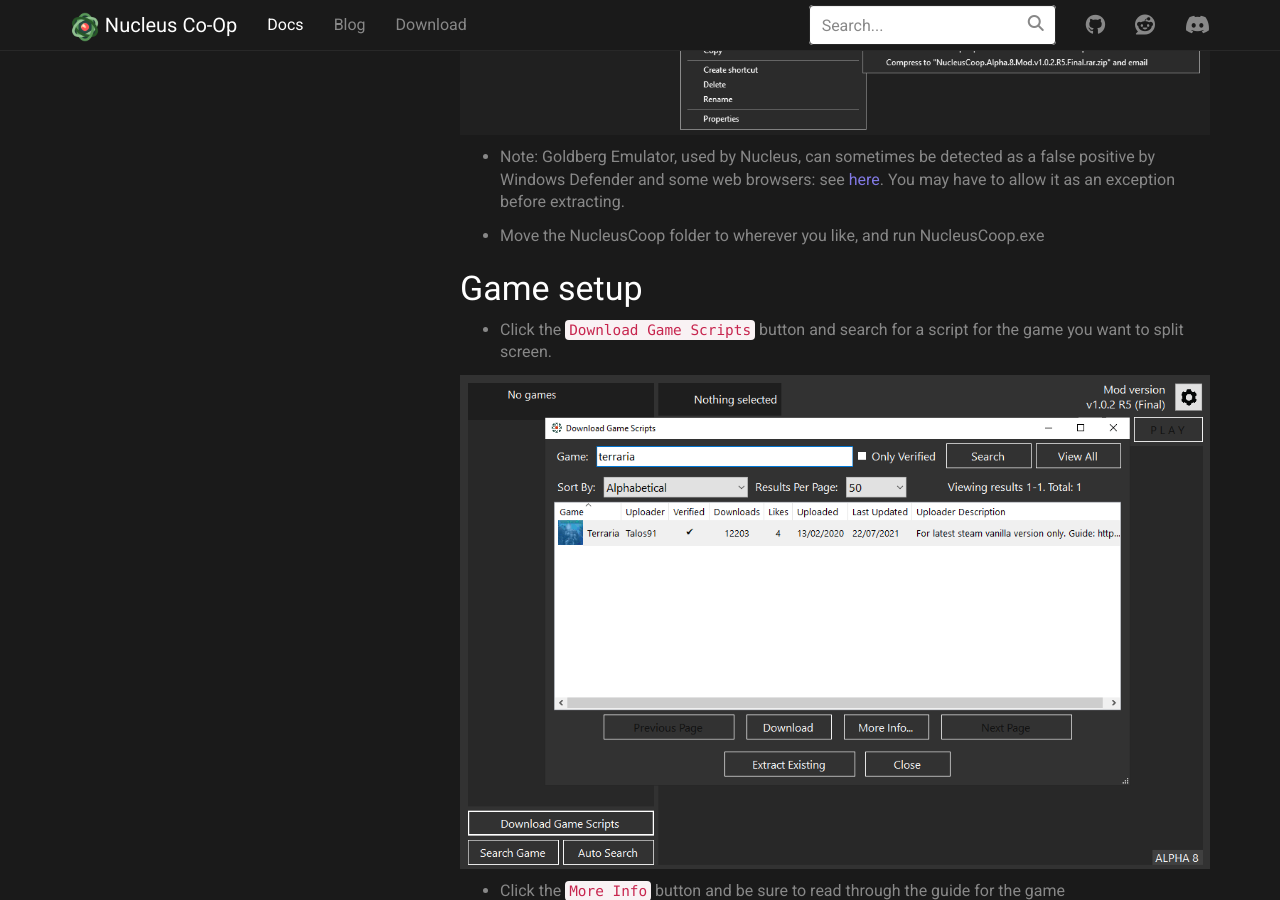
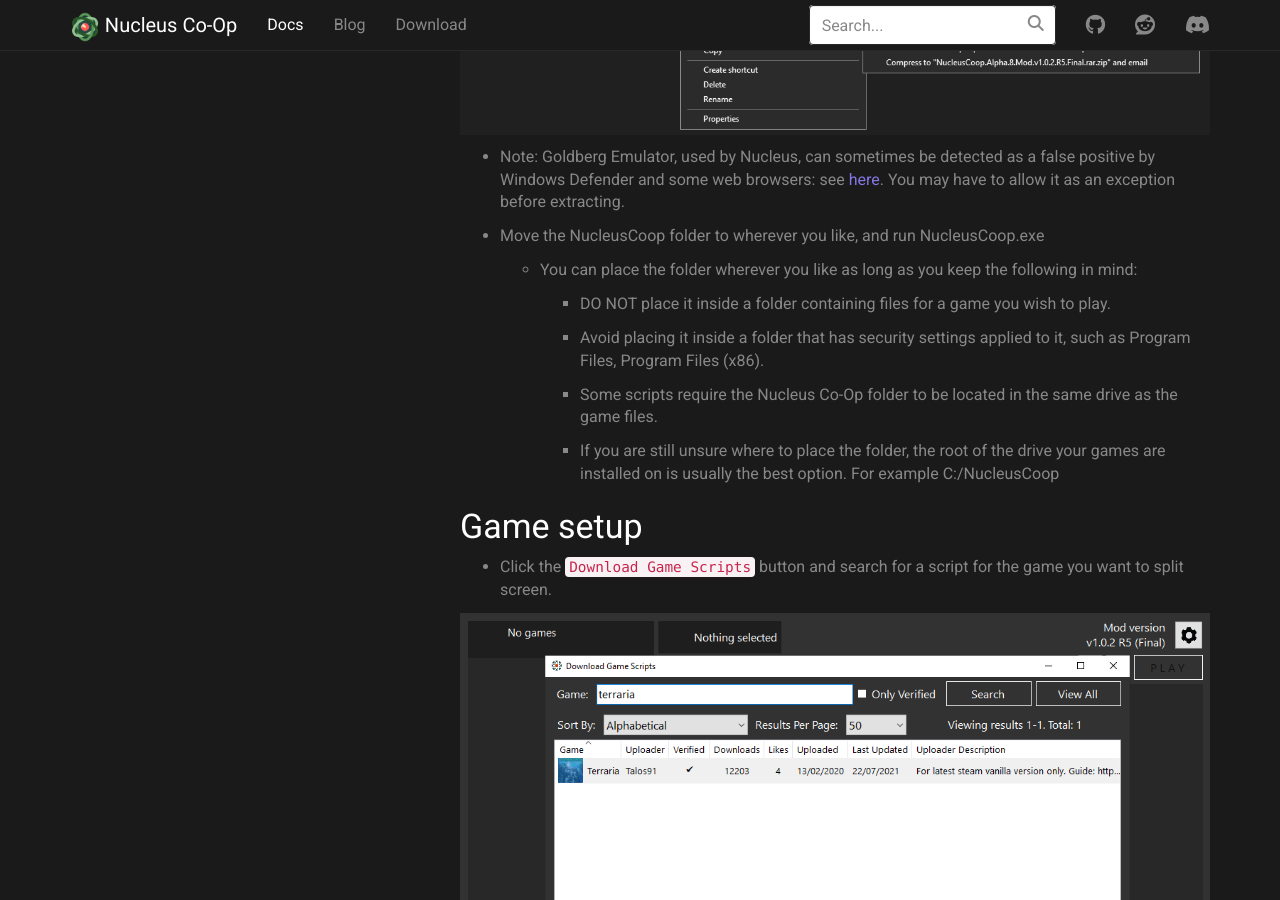
Before and after one commit to nucleus-coop/nucleus-coop.github.io, a Jekyll site: the page built from _docs/quickstart.md, in a window 1280 px wide and 900 px high, scrolled down 613 px. Built offline with Jekyll 4.4.1, drawn with Linux system fonts in a browser that asks for light colours; nearby versions of some CDN libraries.

Commit message:
Update quickstart.md

```diff
--- a/_docs/quickstart.md
+++ b/_docs/quickstart.md
@@ -21,6 +21,15 @@
 
 
 * Move the NucleusCoop folder to wherever you like, and run NucleusCoop.exe
+  * You can place the folder wherever you like as long as you keep the following in mind:
+
+    * DO NOT place it inside a folder containing files for a game you wish to play.
+
+    * Avoid placing it inside a folder that has security settings applied to it, such as Program Files, Program Files (x86).
+
+    * Some scripts require the Nucleus Co-Op folder to be located in the same drive as the game files.
+
+    * If you are still unsure where to place the folder, the root of the drive your games are installed on is usually the best option. For example C:/NucleusCoop
 
 ### Game setup
 
```
